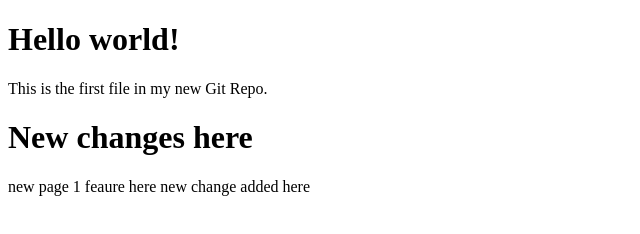
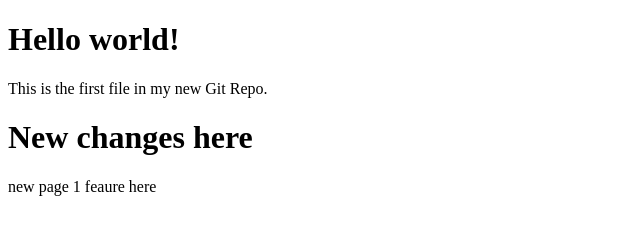
Before and after one commit to gitsourav/demo-html, a plain HTML site: page index.html in a window 1280 px wide. Shown: the whole page, without its empty margins (0-640 px from the left). Drawn offline with Linux system fonts and the light colour scheme.

Commit message:
stash change applied here

```diff
--- a/index.html
+++ b/index.html
@@ -8,6 +8,6 @@
 <h1>Hello world!</h1>
 <p>This is the first file in my new Git Repo.</p>
   <h1>New changes here</h1>
-new page 1 feaure here new change added here
+new page 1 feaure here
 </body>
 </html>
```
